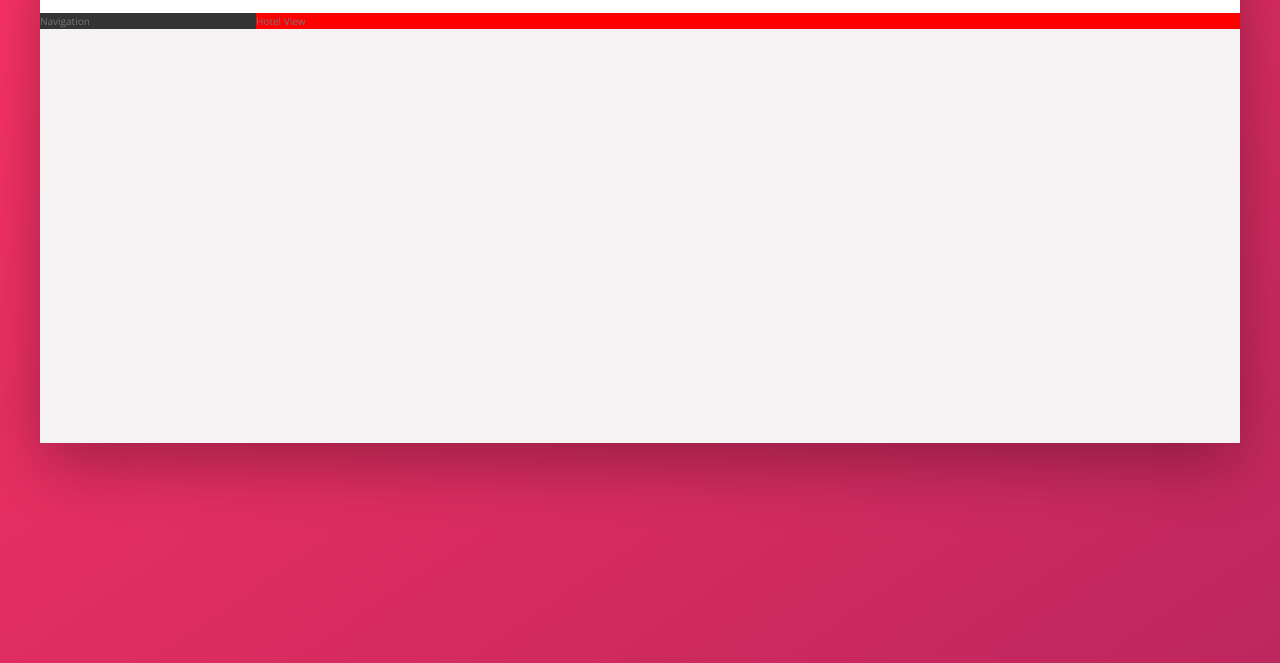
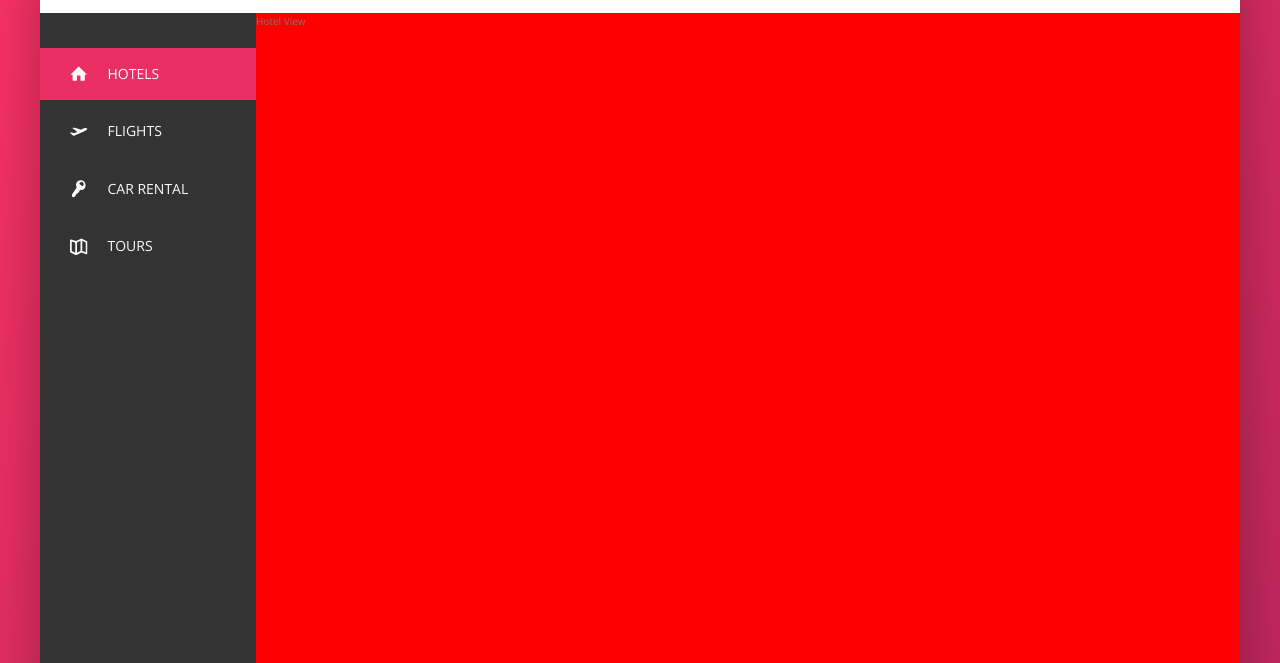
Before and after one commit to jendang/flexbox-trillo, a website: page index.html in a window 1280 px wide. Shown: the part 137-800 px from the top of the page. Drawn offline with nearby package versions, Linux system fonts and the light colour scheme.

Commit message:
sidebar done

```diff
--- a/index.html
+++ b/index.html
@@ -43,11 +43,50 @@
                     </div>
                 </nav>
             </header>
-
+            <!-- Navigation/Sidebar -->
             <div class="content">
                 <nav class="sidebar">
-                    Navigation
+                    <ul class="side-nav">
+                        <li class="side-nav__item side-nav__item--active">
+                            <a href="#" class="side-nav__link">
+                                <svg class="side-nav__icon">
+                                    <use xlink:href="img/sprite.svg#icon-home"></use>
+                                </svg>
+                                <span>Hotels</span>
+                            </a>
+                        </li>
+                        <li class="side-nav__item">
+                            <a href="#" class="side-nav__link">
+                                <svg class="side-nav__icon">
+                                    <use xlink:href="img/sprite.svg#icon-aircraft-take-off"></use>
+                                </svg>
+                                <span>Flights</span>
+                            </a>
+                        </li>
+                        <li class="side-nav__item">
+                            <a href="#" class="side-nav__link">
+                                <svg class="side-nav__icon">
+                                    <use xlink:href="img/sprite.svg#icon-key"></use>
+                                </svg>
+                                <span>Car rental</span>
+                            </a>
+                        </li>
+                        <li class="side-nav__item">
+                            <a href="#" class="side-nav__link">
+                                <svg class="side-nav__icon">
+                                    <use xlink:href="img/sprite.svg#icon-map"></use>
+                                </svg>
+                                <span>Tours</span>
+                            </a>
+                        </li>
+                    </ul>
+                    <div class="legal">
+                        &copy; 2019 by trillo. All rights reserved.
+                    </div>
                 </nav>
+
+
+
                 <main class="hotel-view">
                     Hotel View
                 </main>
--- a/sass/_components.scss
+++ b/sass/_components.scss
@@ -1,3 +1,5 @@
+/////////////////////////// HEADER ////////////////////
+
 //logo
 .logo {
     height: 3.25rem;
@@ -135,3 +137,87 @@
     }
 
 }
+
+/////////////////////////// NAVIGATION/SIDEBAR ////////////////////
+
+//sidebar
+
+.side-nav {
+    font-size: 1.4rem;
+    list-style: none;
+    margin-top: 3.5rem;
+
+    &__item {
+        position: relative;
+
+        &:not(:last-child) {
+            margin-bottom: .5rem;
+        }
+    }
+
+    //the pink sidebar animation
+    &__item::before {
+        content: "";
+        position: absolute;
+        top: 0;
+        left: 0;
+        height: 100%;
+        width: 3px;
+        background-color: var(--color-primary);
+        transform: scaleY(0);
+        transition: transform .2s,
+                    width .4s cubic-bezier(1,0,0,1) .2s, //.2s is delay
+                    background-color .1s;
+    }
+
+    &__item:hover::before,
+    //for the HOME active state
+    &__item--active::before  {
+        transform: scaleY(1);
+        width: 100%;
+    }
+
+    //
+
+    &__item:active::before {
+        background-color: var(--color-primary-light);
+    }
+
+
+    &__link:link,
+    &__link:visited {
+        color: var(--color-grey-light-1);
+        text-decoration: none;
+        text-transform: uppercase;
+        display: block;
+        padding: 1.5rem 3rem;
+
+        //show the icons and text when pinksidebar run
+        position: relative;
+        z-index: 10;
+
+        display: flex;
+        align-items: center;
+    }
+
+    &__link:hover {
+
+    }
+
+    &__icon {
+        width: 1.75rem;
+        height: 1.75rem;
+        margin-right: 2rem;
+        fill: currentColor; //var(--color-grey-light-1)
+
+    }
+
+}
+
+//Legal text
+.legal {
+    font-size: 1.2rem;
+    color: var(--color-grey-light-4);
+    text-align: center;
+    padding: 2.5rem;
+}
--- a/sass/_layout.scss
+++ b/sass/_layout.scss
@@ -30,10 +30,19 @@
     background: var(--color-grey-dark-1);
     // grow - shrink - basis(width of item)
     flex: 0 0 18%;
+
+    display: flex;
+    flex-direction: column;
+    justify-content: space-between;
+
 }
 //right container
 .hotel-view {
+    //test
     background:red;
+    height: 80rem;
+
+
 
     // flex: 0 0 82%;
     flex: 1; //grow as much as it can
```
Also changed, not shown: css/style.css.
